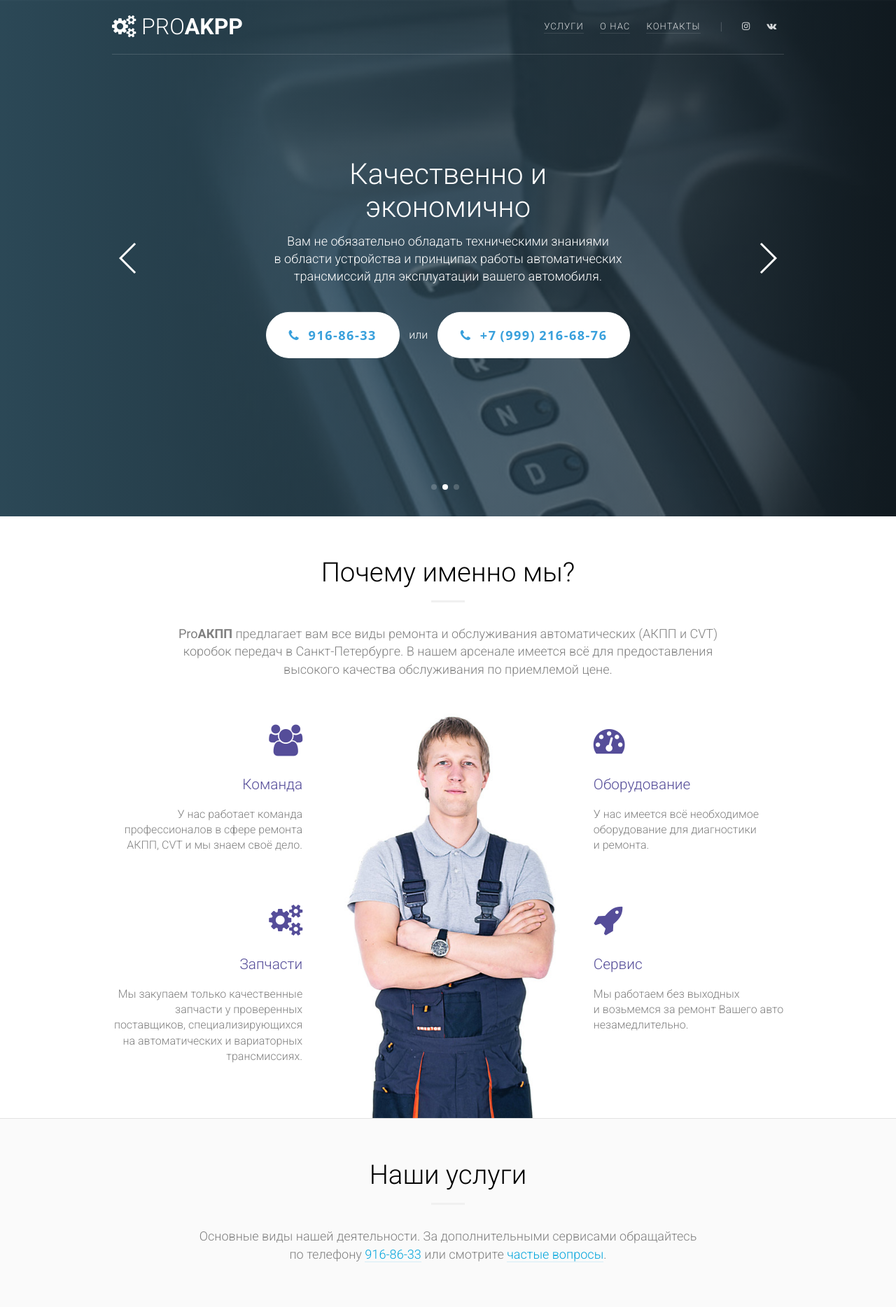
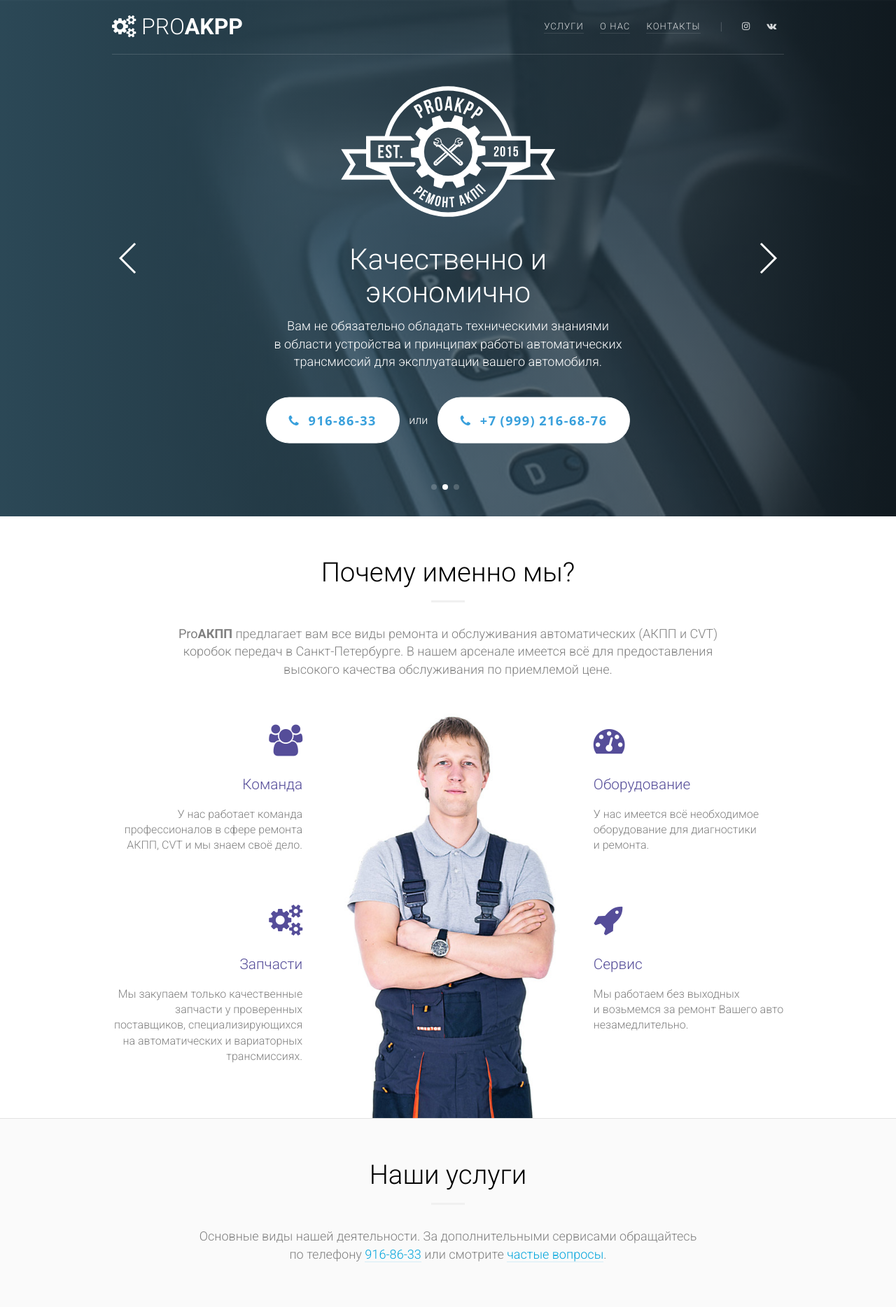
Before and after one commit to web-being/proakpp, a Jekyll site: the page built from index.html, in a window 1280 px wide. Shown: the top 1868 px of the page at 70% size. Built offline with Jekyll 4.4.1, drawn with Linux system fonts in a browser that asks for light colours.

Commit message:
Update intro.html

```diff
--- a/_includes/intro.html
+++ b/_includes/intro.html
@@ -28,6 +28,7 @@
 			</div>
 			<div class="swiper-slide section-intro-slide section-intro-slide-2">
 				<div class="centered">
+					{% include logo.svg %}
 					<header class="section-header section-intro-header">
 						<h1 class="section-title section-intro-title">Качественно и экономично</h1>
 						<div class="section-subtitle section-intro-subtitle">Вам не&nbsp;обязательно обладать техническими знаниями в&nbsp;области устройства и&nbsp;принципах работы автоматических трансмиссий для эксплуатации вашего автомобиля.</div>
@@ -43,6 +44,7 @@
 			</div>
 			<div class="swiper-slide section-intro-slide section-intro-slide-3">
 				<div class="centered">
+					{% include logo.svg %}
 					<header class="section-header section-intro-header">
 						<!-- <i class="fa fa-cogs section-header-icon" aria-hidden="true"></i> -->
 						<h1 class="section-title section-intro-title">Счастливые клиенты</h1>
```
